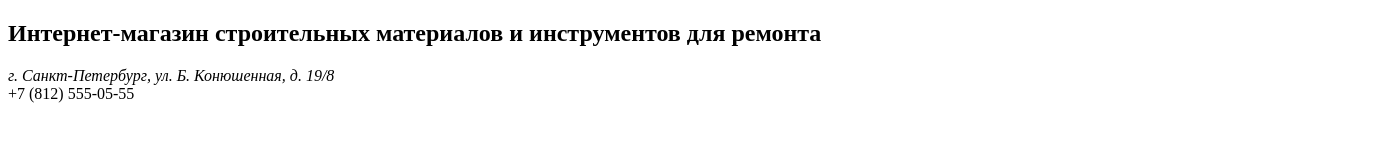
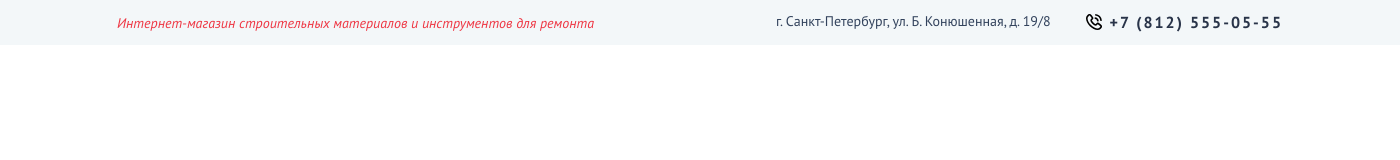
Before and after one commit to Bobjka/tehnomart, a plain HTML site: page index.html in a window 1280 px wide. Shown: the whole page, 1400 px wide, since content can reach past the window. Drawn offline with Linux system fonts and the light colour scheme.

Commit message:
Добавил стили к адресу и контактам

```diff
--- a/index.html
+++ b/index.html
@@ -7,10 +7,13 @@
 </head>
 <body>
 <header class="page-header">
+<!--  Адрес и контакты-->
   <section class="header-contacts">
-    <h1 class="header-title">Интернет-магазин строительных материалов и инструментов для ремонта</h1>
-    <address class="header-address">г. Санкт-Петербург, ул. Б. Конюшенная, д. 19/8</address>
-    <a class="header-phone">+7 (812) 555-05-55</a>
+    <div class="header-contacts-wrap">
+      <h1 class="header-title">Интернет-магазин строительных материалов и инструментов для ремонта <span class="visually-hidden">Техномарт.</span></h1>
+      <address class="header-address">г. Санкт-Петербург, ул. Б. Конюшенная, д. 19/8</address>
+      <a class="header-phone" href="tel:+78125550555">+7 (812) 555-05-55</a>
+    </div>
   </section>
 </header>
 </body>
--- a/styles/styles.css
+++ b/styles/styles.css
@@ -30,7 +30,7 @@
   font-display: swap;
 }
 
-.body {
+body {
   font-family: "PT Sans", sans-serif;
   font-size: 16px;
   line-height: 24px;
@@ -39,3 +39,74 @@
   background-color: #ffffff;
   width: 1400px;
 }
+
+/*Адрес и контакты*/
+
+.header-contacts {
+  background-color: #F3F7F9;
+}
+
+.header-contacts-wrap {
+  display: flex;
+  width: 1170px;
+  margin: auto;
+  background-color: #F3F7F9;
+}
+
+.header-title {
+  font-style: italic;
+  font-weight: 400;
+  color: #EE3643;
+  font-size: 14px;
+  line-height: 18px;
+  margin: 14px auto 13px 2px;
+  display: block;
+  max-width: 600px;
+}
+
+.header-address {
+  font-size: 14px;
+  line-height: 18px;
+  font-style: normal;
+  color: #32425C;
+  margin: 12px 35px 15px 0;
+  display: block;
+  max-width: 275px;
+}
+
+.header-phone {
+  font-weight: 700;
+  line-height: 18px;
+  color: #293449;
+  text-decoration: none;
+  margin: 13px 2px 14px 0;
+  letter-spacing: 2px;
+  padding-left: 24px;
+  background-image: url("/images/icons/phone-icon.svg");
+  background-repeat: no-repeat;
+  background-size: 16px 16px;
+  background-position: 0 1px;
+  display: block;
+  max-width: 174px;
+}
+
+.header-phone:hover {
+  opacity: 0.6;
+}
+
+.header-phone:active {
+  opacity: 0.3;
+}
+
+.visually-hidden {
+  position: absolute;
+  width: 1px;
+  height: 1px;
+  margin: -1px;
+  border: 0;
+  padding: 0;
+  white-space: nowrap;
+  clip-path: inset(100%);
+  clip: rect(0 0 0 0);
+  overflow: hidden;
+}
```
Also changed, not shown: images/icons/phone-icon.svg (added).
